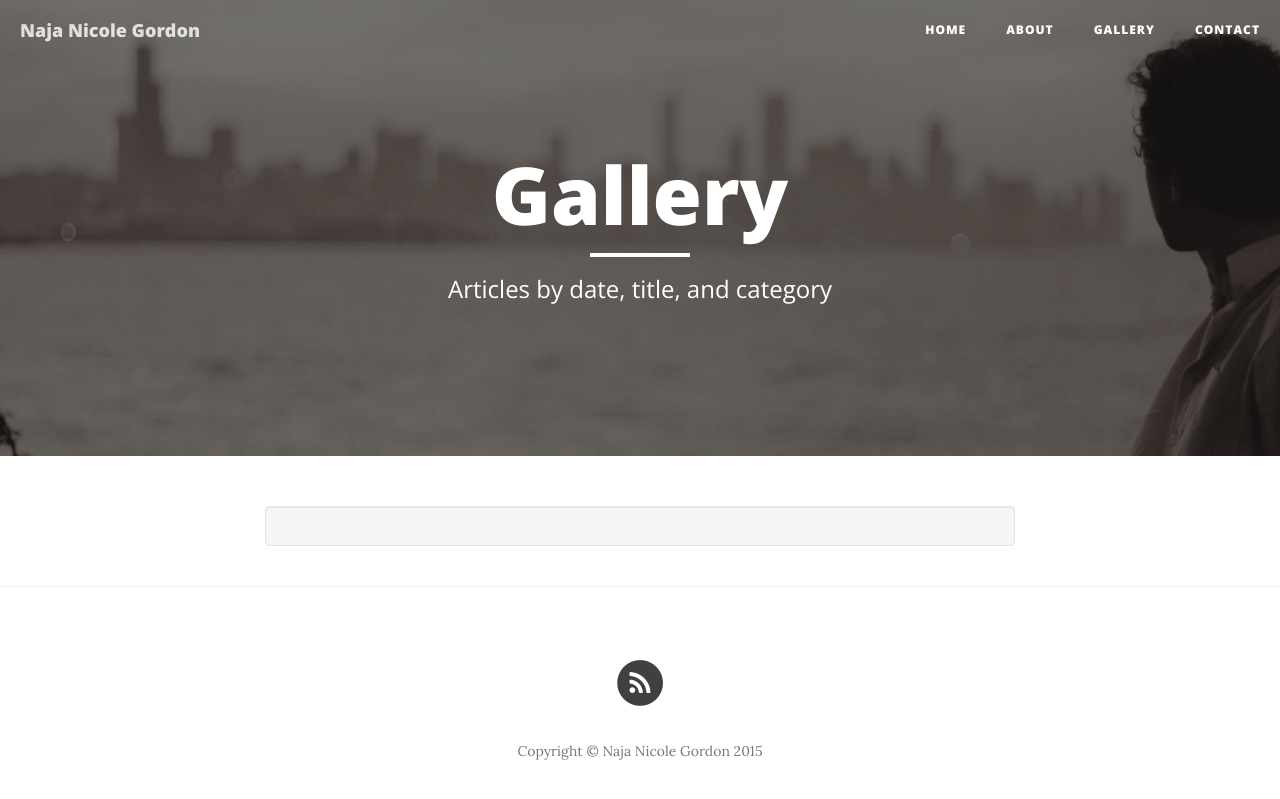
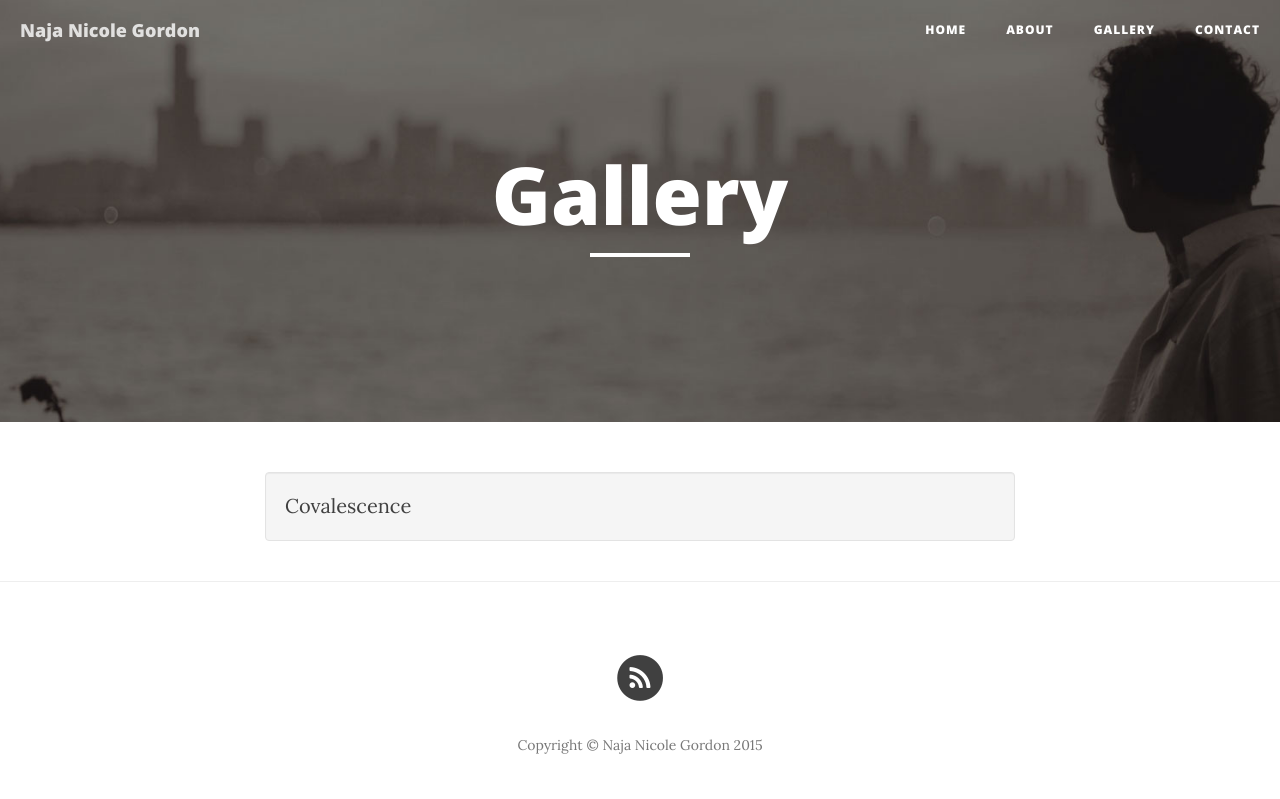
Before and after one commit to NajaNicoleGordon/NajaNicoleGordon.github.io, a Jekyll site: the page built from archives.html, in a window 1280 px wide. Shown: the top 799 px of the page. Built offline with Jekyll 4.4.1, drawn with Linux system fonts in a browser that asks for light colours; nearby versions of some CDN libraries.

Commit message:
Update archives.html

```diff
--- a/archives.html
+++ b/archives.html
@@ -1,30 +1,12 @@
 ---
 layout: page
 title: "Gallery"
-description: "Articles by date, title, and category"
+description: ""
 header-img: "img/about-bg.jpg"
 ---
 
 <div class="well">
-  {% for post in site.posts %}
-    {% unless post.next %}
-      <h1>{{ post.date | date: '%Y' }}</h1>
-      <ul>
-    {% else %}
-      {% capture year %}{{ post.date | date: '%Y' }}{% endcapture %}
-      {% capture nyear %}{{ post.next.date | date: '%Y' }}{% endcapture %}
-      {% if year != nyear %}
-        </ul>
-          <h1>{{ post.date | date: '%Y' }}</h1>
-        <ul>
-      {% endif %}
-    {% endunless %}
-    <li><a href="{{ site.baseurl }}{{ post.url }}">
-	<b><span class="post_date">{{ post.date | date: "%b %-d" }}</span></b> -
-	{{ post.title }}
-	<span class="post_tag">{{ post.tags }}</span></a></li><br>
-  {% endfor %}
-     </ul>
+<a href="https://vimeo.com/122766876?utm_source=email&utm_medium=clip-transcode_complete-finished-20120100&utm_campaign=7701&email_id=Y2xpcF90cmFuc2NvZGVkfGQ5MzFlOGJiNjhmNjc2MjI2MzBkMzAwYTQ3NjMwMDU1Mzg5fDM0MDY3NDQxfDE0MjY4NzQ5Mjd8NzcwMQ%3D%3D"> Covalescence</a>
 </div>
 
 <style type="text/css">
```
